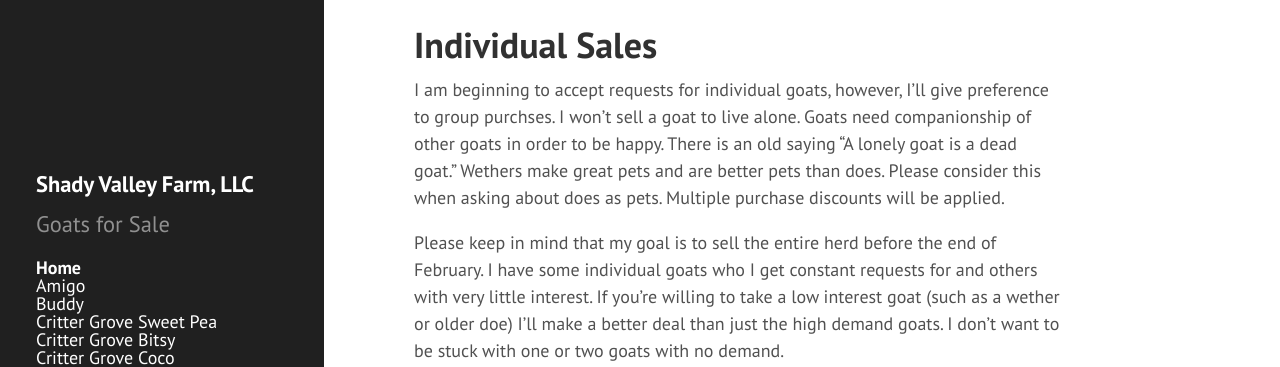
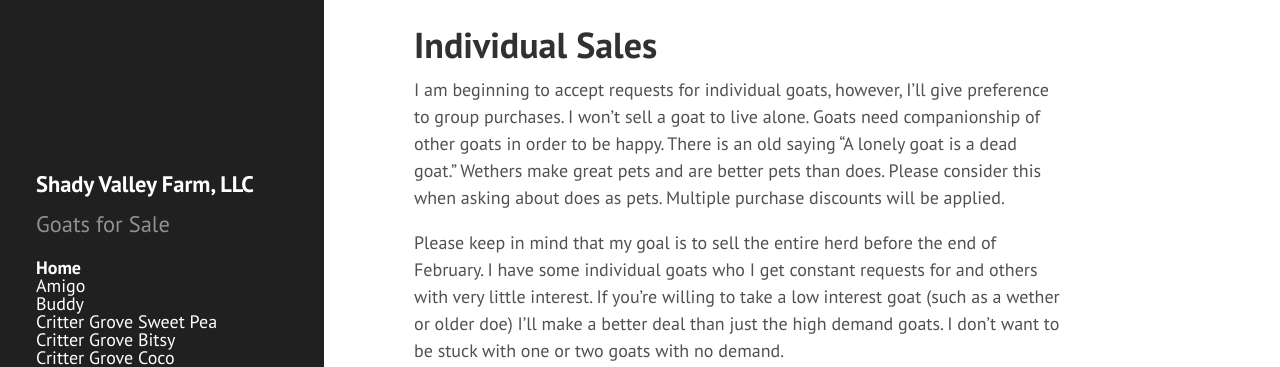
Before and after one commit to shadyvalleyfarm/shadyvalleyfarm.github.io, a Jekyll site: the page built from index.md, in a window 1280 px wide and 900 px high, scrolled down 2919 px. Shown: the part 182-549 px from the top of the window. Built offline with Jekyll 4.4.1, drawn with Linux system fonts in a browser that asks for light colours; Markdown is read by kramdown in place of the engine named in the settings; some of the changed text lies outside the part shown.

Commit message:
Fix typos

```diff
--- a/index.md
+++ b/index.md
@@ -92,7 +92,7 @@ All pregnant does are reserved.
 
 # Individual Sales
 
-I am beginning to accept requests for individual goats, however, I'll give preference to group purchses.  I won't sell a goat to live alone. Goats need companionship of other goats in order to be happy. There is
+I am beginning to accept requests for individual goats, however, I'll give preference to group purchases.  I won't sell a goat to live alone. Goats need companionship of other goats in order to be happy. There is
 an old saying "A lonely goat is a dead goat."   Wethers make great pets and are better pets than does. Please consider this when asking about does as pets.  Multiple purchase discounts will be applied.
 
 Please keep in mind that my goal is to sell the entire herd before the end of February. I have some individual goats who I get constant requests for and others with very little interest. If you're willing to take a low interest goat (such
```
Also changed, not shown: other parts of index.md (+1 -1 lines).
